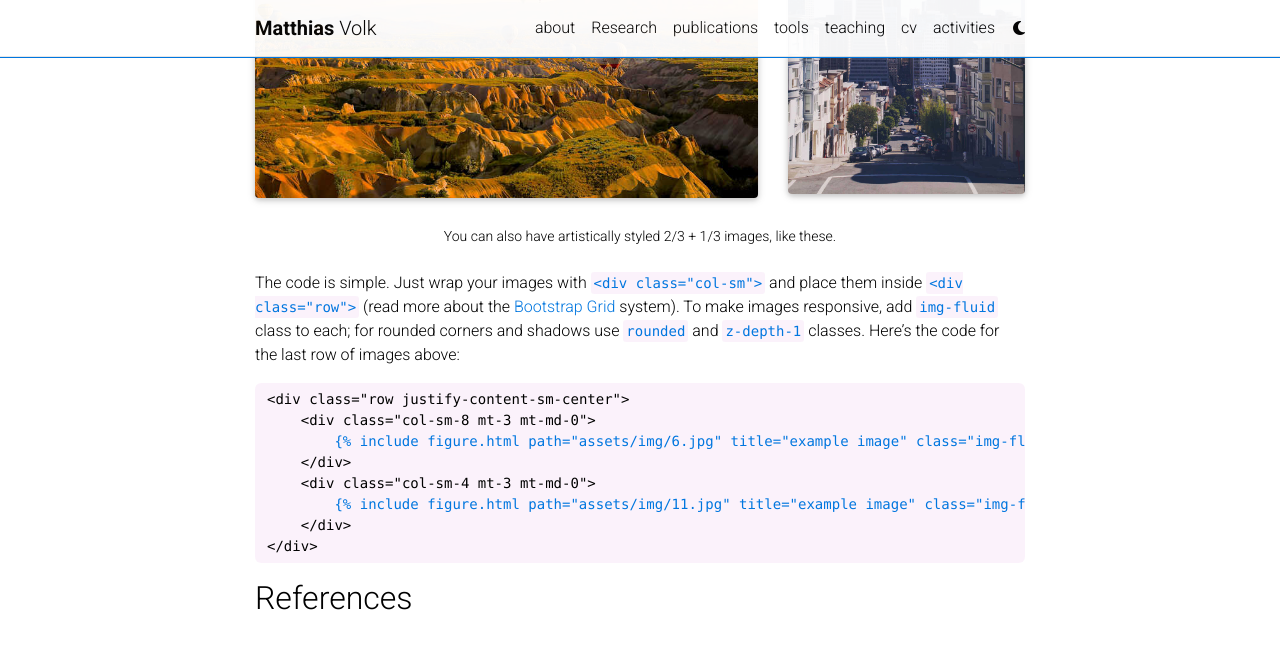
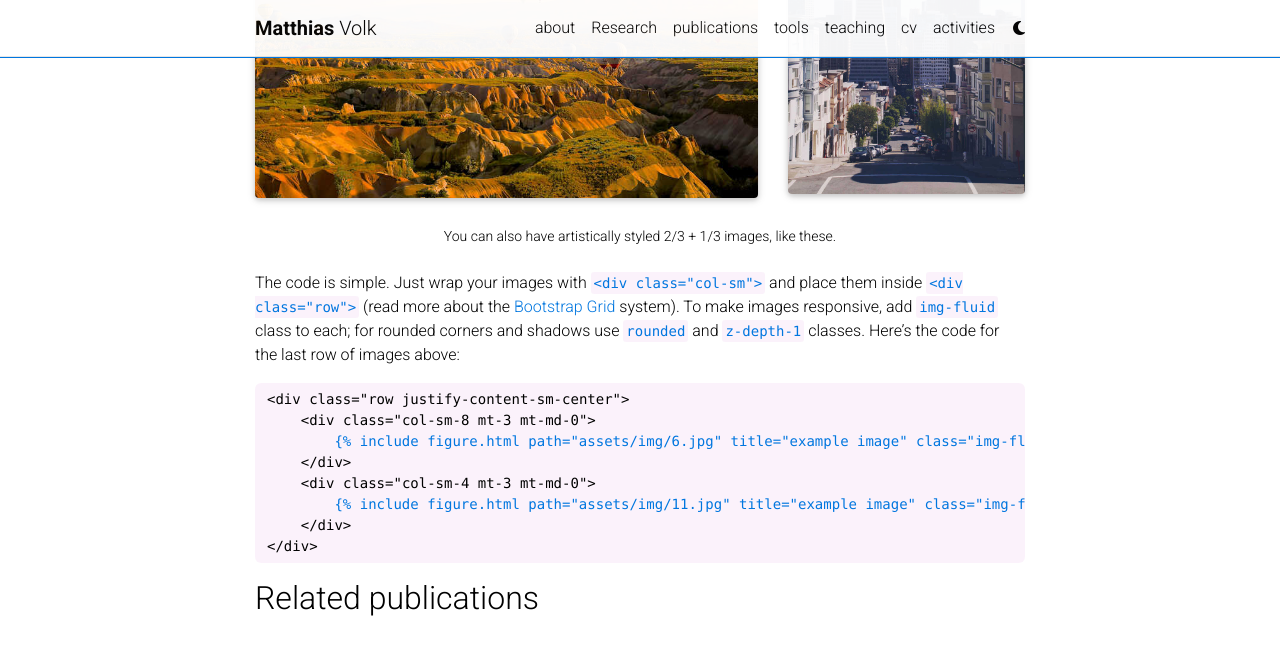
Before and after one commit to volkm/volkm.github.io, a Jekyll site: the page built from _projects/1_project.md, in a window 1280 px wide and 900 px high, scrolled down 1535 px, cut to the strip 0-646 px from the top of the window. Built offline with Jekyll 4.4.1, drawn with Linux system fonts in a browser that asks for light colours; full-size pictures stand in for the smaller copies a plugin makes; comment, search, counter and statistics services are not loaded; a style sheet for code colours, icons or effects is not loaded.

Commit message:
Use citations in pages

```diff
--- a/_layouts/page.html
+++ b/_layouts/page.html
@@ -13,9 +13,16 @@
             {{ content }}
           </article>
 
+          {%- if page.citations -%}
+          <h2>References</h2>
+          <div class="publications">
+            {% bibliography -f {{ site.scholar.bibliography }} --cited_in_order %}
+          </div>
+          {%- endif %}
+
           {%- if page.related_publications != null and page.related_publications.size > 0 -%}
           {% assign publications = page.related_publications | replace: ", ", "," | split: "," | join: "|" %}
-          <h2>References</h2>
+          <h2>Related publications</h2>
           <div class="publications">
             {% bibliography -f {{ site.scholar.bibliography }} -q @*[key^={{ publications }}]* %}
           </div>
```
